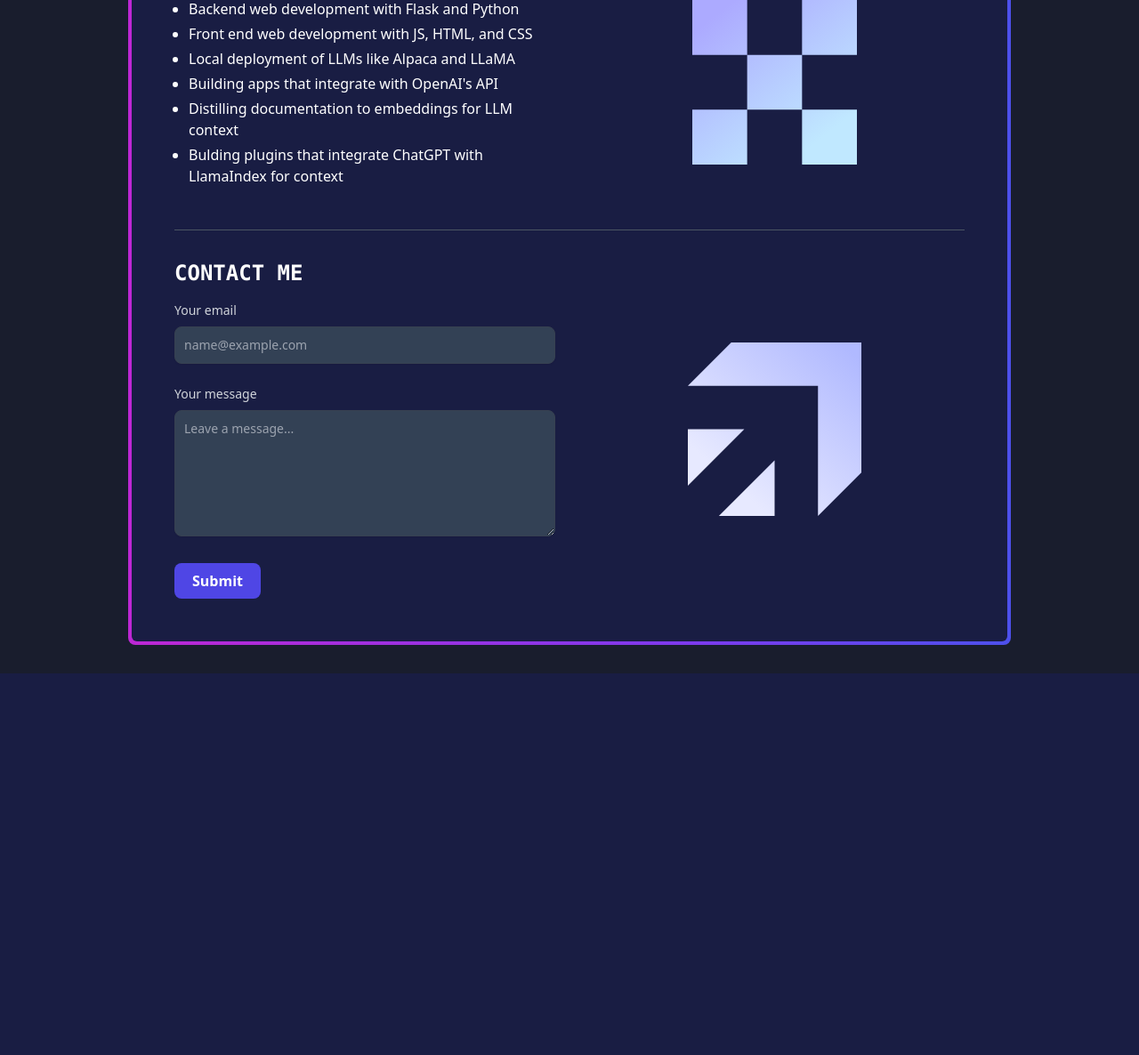
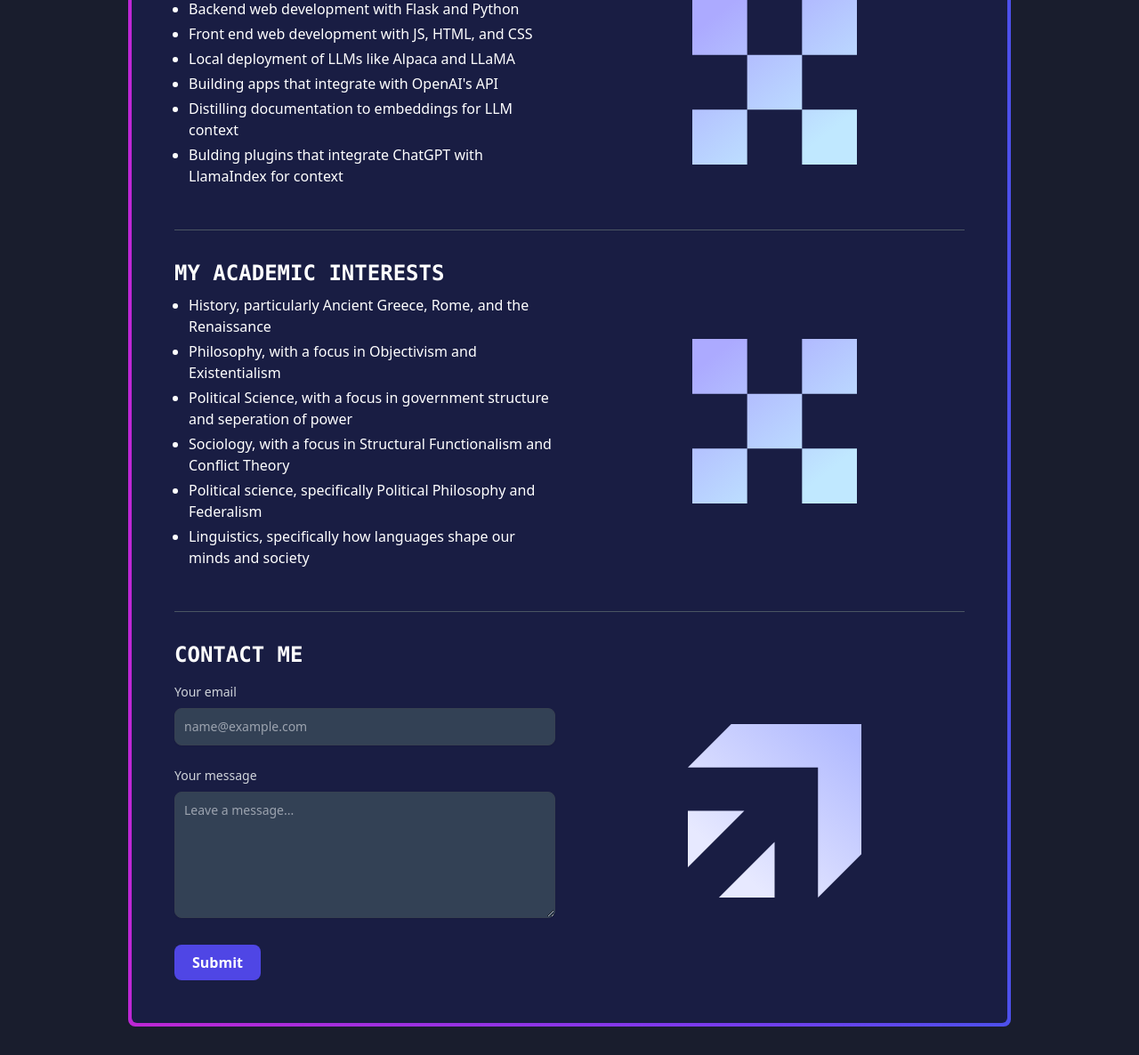
Before and after one commit to AVGVSTVS96/flaskWebsite, a Flask app: page / in a window 1280 px wide. Shown: the part 831-2017 px from the top of the page at 89% size. Before the commit the page ends 1588 px from the top, so only its background shows below. Run offline with Flask 2, Linux system fonts and the light colour scheme; style sheets or scripts are compiled from the project's sources.

Commit message:
added academic interests column

```diff
--- a/templates/index.html
+++ b/templates/index.html
@@ -107,6 +107,41 @@
           </div>
         </div>
         <hr class="border-t border-gray-600 my-8">
+        <div class="grid grid-cols-2 gap-8">
+          <!--first column-->
+            <div>
+              <h2 data-value="MY ACADEMIC INTERESTS" class="mb-2 text-2xl font-mono font-bold">MY ACADEMIC INTERESTS</h2>
+              <ul class="list-disc list-outside mb-4 pl-4">
+                <li class="mb-1">History, particularly Ancient Greece, Rome, and the Renaissance</li>
+                <li class="mb-1">Philosophy, with a focus in Objectivism and Existentialism</li>
+                <li class="mb-1">Political Science, with a focus in government structure and seperation of power</li>
+                <li class="mb-1">Sociology, with a focus in Structural Functionalism and Conflict Theory</li>
+                <li class="mb-1">Political science, specifically Political Philosophy and Federalism</li>
+                <li class="mb-1">Linguistics, specifically how languages shape our minds and society</li>
+              </ul>
+            </div>
+            <!--second column-->
+            <div class="flex items-center justify-center">
+              <div class="svg-container hover:scale-110 transition-transform duration-300">
+               <svg width="185" height="185" viewBox="0 0 200 200" fill="none" xmlns="http://www.w3.org/2000/svg">
+                  <g clip-path="url(#clip0_105_288)">
+                      <path fill-rule="evenodd" clip-rule="evenodd" d="M0 0H66.6667V66.6667H0V0ZM133.333 66.6667H66.6667V133.333H0V200H66.6667V133.333H133.333V200H200V133.333H133.333V66.6667ZM133.333 66.6667H200V0H133.333V66.6667Z" fill="url(#paint0_linear_105_288)"/>
+                  </g>
+                  <defs>
+                      <linearGradient id="paint0_linear_105_288" x1="27.5" y1="19" x2="149" y2="174.5" gradientUnits="userSpaceOnUse">
+                          <stop stop-color="#ACAAFF"/>
+                          <stop offset="1" stop-color="#C0E8FF"/>
+                      </linearGradient>
+                      <clipPath id="clip0_105_288">
+                          <rect width="200" height="200" fill="white"/>
+                      </clipPath>
+                  </defs>
+                </svg>
+              </div>
+            </div>
+          </div>
+
+        <hr class="border-t border-gray-600 my-8">
           <section>
             <div class="grid grid-cols-2 gap-8">
               <div>
```
Lines whose indentation alone changed are shown as unchanged.
